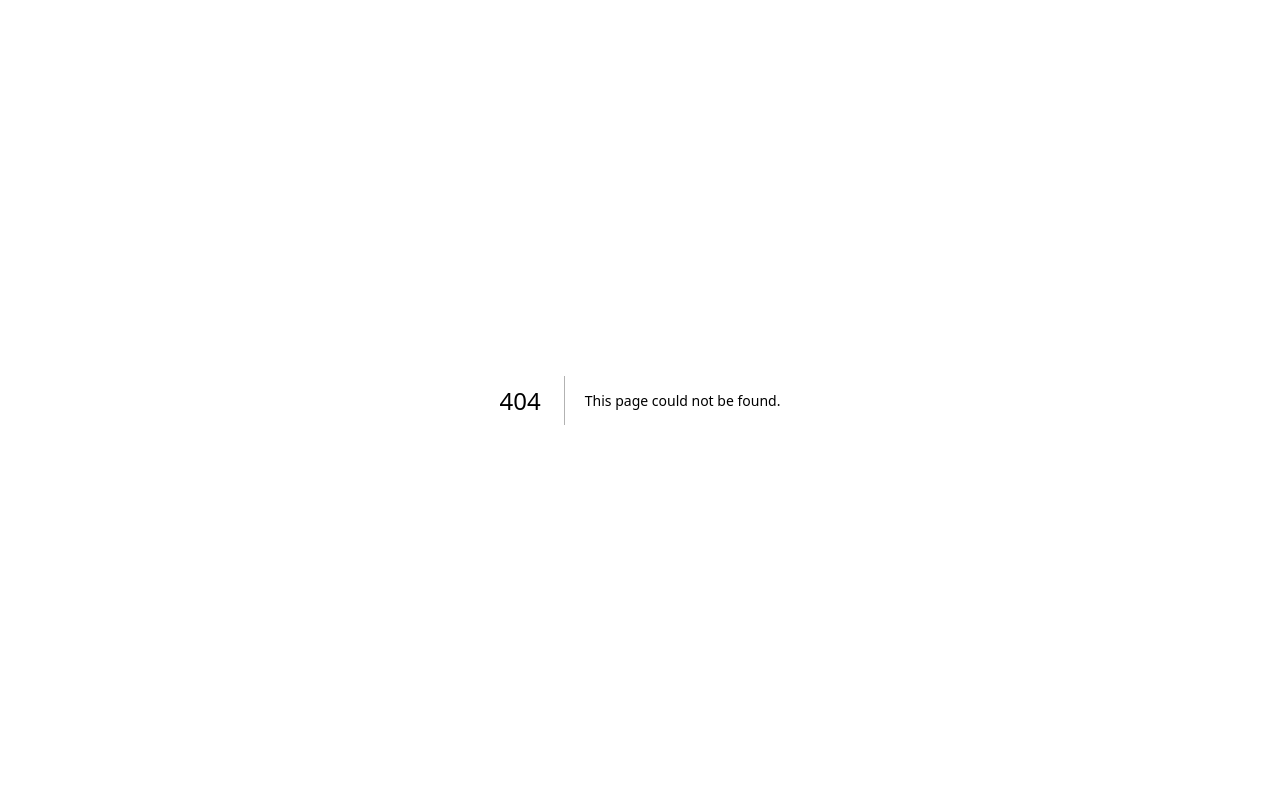
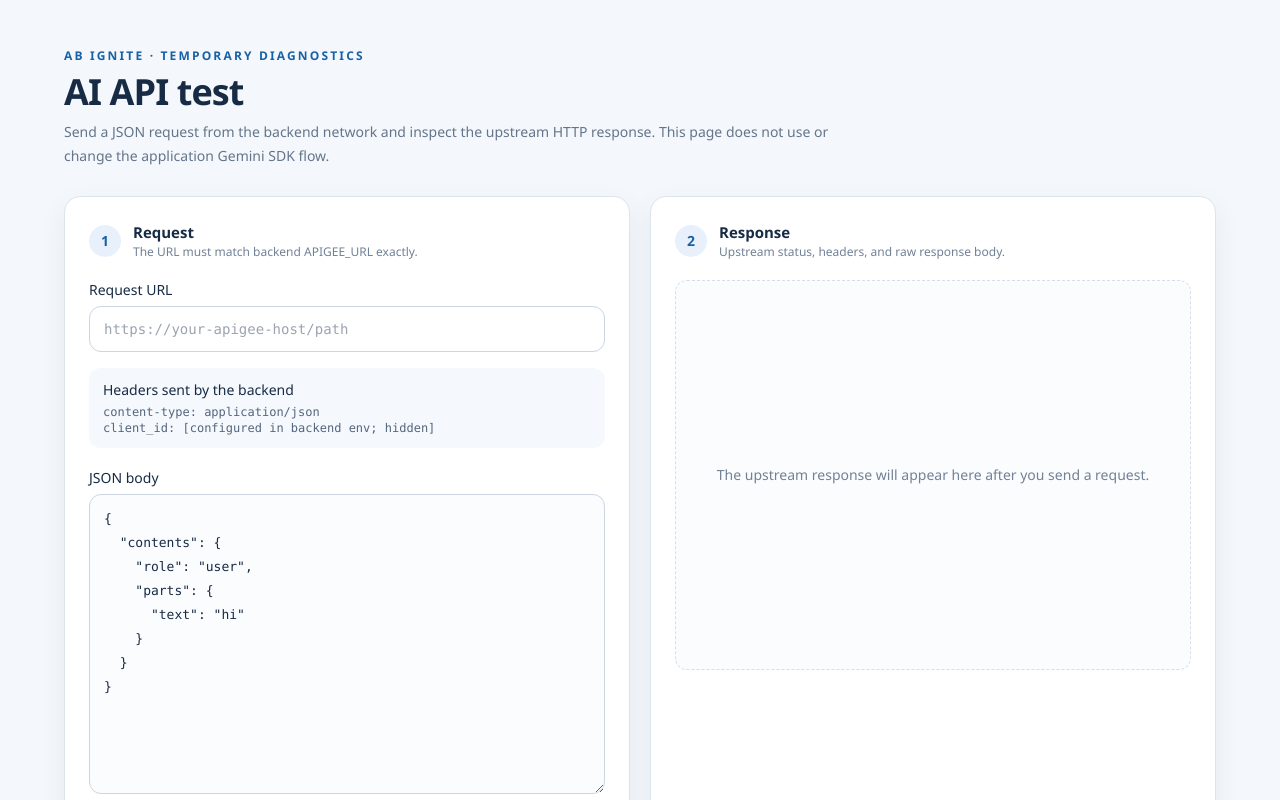
Before and after one commit to Padma-Dev-E/AB-ignite-frontend, a Next.js app: page /ai-test in a window 1280 px wide. Before the commit this address had no page. Shown: the top 800 px of the page. Built offline with nearby package versions, Linux system fonts and the light colour scheme.

Commit message:
Add public Apigee AI test page

```diff
--- /dev/null
+++ b/app/ai-test/page.tsx
@@ -0,0 +1,11 @@
+import type { Metadata } from "next";
+import { AiTestPage } from "../../src/features/ai-test/ai-test-page";
+
+export const metadata: Metadata = {
+  title: "AI API Test | AB Ignite",
+  robots: { index: false, follow: false },
+};
+
+export default function Page() {
+  return <AiTestPage />;
+}
--- a/docker/healthcheck.mjs
+++ b/docker/healthcheck.mjs
@@ -1,5 +1,6 @@
 try {
-  const response = await fetch("http://127.0.0.1:3000/login", { signal: AbortSignal.timeout(5000) });
+  const basePath = (process.env.NEXT_PUBLIC_BASE_PATH ?? "").trim().replace(/\/+$/, "");
+  const response = await fetch(`http://127.0.0.1:3000${basePath}/login`, { signal: AbortSignal.timeout(5000) });
   if (response.status !== 200) process.exitCode = 1;
 } catch {
   process.exitCode = 1;
--- a/next.config.mjs
+++ b/next.config.mjs
@@ -27,6 +27,7 @@ export default function nextConfig(phase) {
         "/api/account/password",
         "/api/account/password/statement",
         "/api/account/profile",
+        "/api/ai-test",
         "/api/admin/ai/runs",
         "/api/admin/ai-prompts",
         "/api/admin/ai-prompts/:jobKey",
--- /dev/null
+++ b/src/features/ai-test/ai-test-page.tsx
@@ -0,0 +1,181 @@
+"use client";
+
+import { useState } from "react";
+import { withBasePath } from "../../lib/routing/base-path";
+
+type TestResult = {
+  request: {
+    method: string;
+    url: string;
+    headers: Record<string, string>;
+    body: unknown;
+  };
+  response: {
+    status: number;
+    statusText: string;
+    contentType: string | null;
+    requestId: string | null;
+    bodyText: string;
+    truncated: boolean;
+  };
+};
+
+const initialBody = JSON.stringify({
+  contents: {
+    role: "user",
+    parts: { text: "hi" },
+  },
+}, null, 2);
+
+export function AiTestPage() {
+  const [url, setUrl] = useState("");
+  const [bodyText, setBodyText] = useState(initialBody);
+  const [result, setResult] = useState<TestResult | null>(null);
+  const [error, setError] = useState("");
+  const [busy, setBusy] = useState(false);
+
+  async function sendRequest(event: React.FormEvent<HTMLFormElement>) {
+    event.preventDefault();
+    setError("");
+    setResult(null);
+
+    let body: unknown;
+    try {
+      body = JSON.parse(bodyText);
+    } catch {
+      setError("The request body is not valid JSON.");
+      return;
+    }
+    if (!body || typeof body !== "object" || Array.isArray(body)) {
+      setError("The request body must be a JSON object.");
+      return;
+    }
+
+    setBusy(true);
+    try {
+      const response = await fetch(withBasePath("/api/ai-test"), {
+        method: "POST",
+        headers: { "content-type": "application/json" },
+        body: JSON.stringify({ url, body }),
+        cache: "no-store",
+      });
+      const payload = await response.json().catch(() => null) as {
+        data?: TestResult | null;
+        error?: { message?: string } | null;
+      } | null;
+
+      if (!response.ok || !payload?.data) {
+        throw new Error(payload?.error?.message || `Request failed with HTTP ${response.status}.`);
+      }
+      setResult(payload.data);
+    } catch (requestError) {
+      setError(requestError instanceof Error ? requestError.message : "The request failed.");
+    } finally {
+      setBusy(false);
+    }
+  }
+
+  const formattedResponse = (() => {
+    if (!result) return "";
+    try { return JSON.stringify(JSON.parse(result.response.bodyText), null, 2); }
+    catch { return result.response.bodyText; }
+  })();
+
+  return (
+    <main className="min-h-screen bg-[#f4f7fb] px-4 py-8 text-[#172b45] sm:px-8 sm:py-12">
+      <div className="mx-auto max-w-6xl">
+        <header className="mb-7">
+          <p className="text-xs font-semibold uppercase tracking-[0.18em] text-[#1762a7]">AB Ignite · temporary diagnostics</p>
+          <h1 className="mt-2 text-3xl font-semibold tracking-tight sm:text-4xl">AI API test</h1>
+          <p className="mt-2 max-w-3xl text-sm leading-6 text-[#64758b]">
+            Send a JSON request from the backend network and inspect the upstream HTTP response. This page does not use or change the application Gemini SDK flow.
+          </p>
+        </header>
+
+        <form onSubmit={sendRequest} className="grid gap-5 lg:grid-cols-[minmax(0,1fr)_minmax(0,1fr)]">
+          <section className="rounded-2xl border border-[#dce4ed] bg-white p-5 shadow-[0_10px_30px_rgba(27,55,88,0.06)] sm:p-6">
+            <div className="mb-5 flex items-center gap-3">
+              <span className="grid h-8 w-8 place-items-center rounded-full bg-[#e8f1fb] text-sm font-semibold text-[#1762a7]">1</span>
+              <div>
+                <h2 className="font-semibold">Request</h2>
+                <p className="text-xs text-[#718197]">The URL must match backend APIGEE_URL exactly.</p>
+              </div>
+            </div>
+
+            <label htmlFor="apigee-url" className="mb-1.5 block text-sm font-medium">Request URL</label>
+            <input
+              id="apigee-url"
+              type="url"
+              required
+              value={url}
+              onChange={(event) => setUrl(event.target.value)}
+              placeholder="https://your-apigee-host/path"
+              className="w-full rounded-xl border border-[#cbd6e2] bg-white px-3.5 py-3 font-mono text-sm outline-none transition focus:border-[#1762a7] focus:ring-2 focus:ring-[#1762a7]/15"
+            />
+
+            <div className="mt-4 rounded-xl bg-[#f5f8fc] px-3.5 py-3 text-sm">
+              <p className="font-medium">Headers sent by the backend</p>
+              <code className="mt-1 block text-xs text-[#53667d]">content-type: application/json</code>
+              <code className="block text-xs text-[#53667d]">client_id: [configured in backend env; hidden]</code>
+            </div>
+
+            <label htmlFor="request-body" className="mb-1.5 mt-5 block text-sm font-medium">JSON body</label>
+            <textarea
+              id="request-body"
+              required
+              spellCheck={false}
+              value={bodyText}
+              onChange={(event) => setBodyText(event.target.value)}
+              className="min-h-[300px] w-full resize-y rounded-xl border border-[#cbd6e2] bg-[#fbfcfe] px-3.5 py-3 font-mono text-[13px] leading-6 outline-none transition focus:border-[#1762a7] focus:ring-2 focus:ring-[#1762a7]/15"
+            />
+
+            <button
+              type="submit"
+              disabled={busy || !url.trim()}
+              className="mt-4 inline-flex min-h-11 items-center justify-center rounded-xl bg-[#1762a7] px-5 text-sm font-semibold text-white transition hover:bg-[#104f8a] disabled:cursor-not-allowed disabled:opacity-55"
+            >
+              {busy ? "Sending request…" : "Send request"}
+            </button>
+            <p className="mt-3 text-xs leading-5 text-[#718197]">Public diagnostic endpoint: requests are limited, capped, and restricted to the configured HTTPS APIGEE_URL.</p>
+          </section>
+
+          <section className="min-h-[520px] rounded-2xl border border-[#dce4ed] bg-white p-5 shadow-[0_10px_30px_rgba(27,55,88,0.06)] sm:p-6" aria-live="polite">
+            <div className="mb-5 flex items-center gap-3">
+              <span className="grid h-8 w-8 place-items-center rounded-full bg-[#e8f1fb] text-sm font-semibold text-[#1762a7]">2</span>
+              <div>
+                <h2 className="font-semibold">Response</h2>
+                <p className="text-xs text-[#718197]">Upstream status, headers, and raw response body.</p>
+              </div>
+            </div>
+
+            {error && <div role="alert" className="mb-4 rounded-xl border border-[#e5a5a5] bg-[#fff4f3] px-4 py-3 text-sm text-[#9a3030]">{error}</div>}
+
+            {!result && !error && (
+              <div className="grid min-h-[390px] place-items-center rounded-xl border border-dashed border-[#d5dfeb] bg-[#fbfcfe] p-6 text-center text-sm text-[#718197]">
+                The upstream response will appear here after you send a request.
+              </div>
+            )}
+
+            {result && (
+              <div className="space-y-4">
+                <div className="flex flex-wrap items-center gap-2">
+                  <span className="rounded-lg bg-[#edf3f9] px-2.5 py-1 font-mono text-xs font-semibold">{result.response.status} {result.response.statusText}</span>
+                  <span className="text-xs text-[#718197]">{result.response.contentType || "content-type not returned"}</span>
+                  {result.response.truncated && <span className="rounded-lg bg-[#fff2d8] px-2.5 py-1 text-xs font-medium text-[#80520b]">Body truncated at 128 KB</span>}
+                </div>
+
+                <details className="rounded-xl border border-[#e0e7ef]">
+                  <summary className="cursor-pointer px-4 py-3 text-sm font-medium">Actual outgoing request</summary>
+                  <pre className="max-h-64 overflow-auto border-t border-[#e0e7ef] bg-[#f8faff] p-4 text-xs leading-5">{JSON.stringify(result.request, null, 2)}</pre>
+                </details>
+
+                {result.response.requestId && <p className="break-all text-xs text-[#718197]">Upstream request ID: {result.response.requestId}</p>}
+                <pre className="min-h-[300px] max-h-[60vh] overflow-auto rounded-xl bg-[#101c2d] p-4 text-xs leading-5 text-[#e4edf8]">{formattedResponse || "(empty response body)"}</pre>
+              </div>
+            )}
+          </section>
+        </form>
+      </div>
+    </main>
+  );
+}
```
Also changed, not shown: 1 other file (tests, documents, lock files or other folders).
